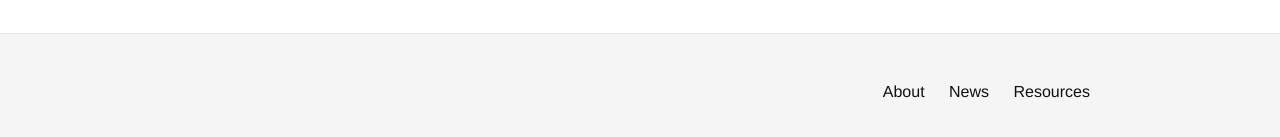
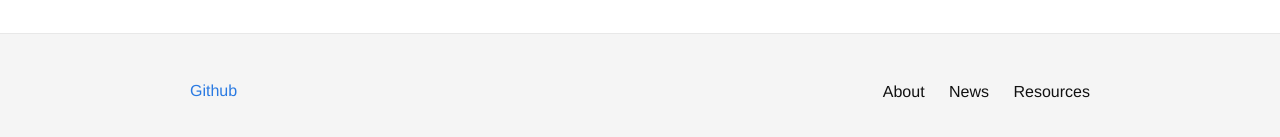
Before and after one commit to jtaylor1029/darc, a Jekyll site: the page built from index.html, in a window 1280 px wide and 900 px high, scrolled down 117 px. Shown: the part 750-887 px from the top of the window. Built offline with Jekyll 4.4.1, drawn with Linux system fonts in a browser that asks for light colours.

Commit message:
Footer link

```diff
--- a/_config.yml
+++ b/_config.yml
@@ -15,8 +15,6 @@
 # in the templates via {{ site.myvariable }}.
 title: Deerfield Academy Robotics Competition
 description: > # this means to ignore newlines until "baseurl:"
-  The Deerfield Academy Robotics Competition is an interscholastic,
-  regional robotics competition for developing programs.
 baseurl: "" # the subpath of your site, e.g. /blog
 url: "" # the base hostname & protocol for your site
 github_username:  darobotics
--- a/_includes/footer.html
+++ b/_includes/footer.html
@@ -2,7 +2,9 @@
 
   <div class="wrapper">
 
-    <div
+    <div class="colophon">
+      <a href="https://github.com/darobotics/darobotics.github.io">Github</a>
+    </div>
 
     <nav class="site-nav">
 
--- a/_includes/head.html
+++ b/_includes/head.html
@@ -3,7 +3,7 @@
   <meta http-equiv="X-UA-Compatible" content="IE=edge">
   <meta name="viewport" content="width=device-width, initial-scale=1">
 
-  <title>{% if page.title %}{{ page.title | escape }}{% else %}{{ site.title | escape }}{% endif %}</title>
+  <title>{% if page.title %}{{ page.title | escape }}{% else %}DARC{% endif %}</title>
   <meta name="description" content="{{ page.excerpt | default: site.description | strip_html | normalize_whitespace | truncate: 160 | escape }}">
 
   {% assign custom_url = site.url | append: site.baseurl %}
--- a/_sass/darc/_footer.scss
+++ b/_sass/darc/_footer.scss
@@ -5,6 +5,11 @@
   border-top: 1px solid $grey-color-light;
   padding: $spacing-unit 0;
   background-color: whitesmoke;
+}
+
+.colophon {
+  float: left;
+  margin-top: $spacing-unit / 2;
 }
 
 .footer-heading {
```
